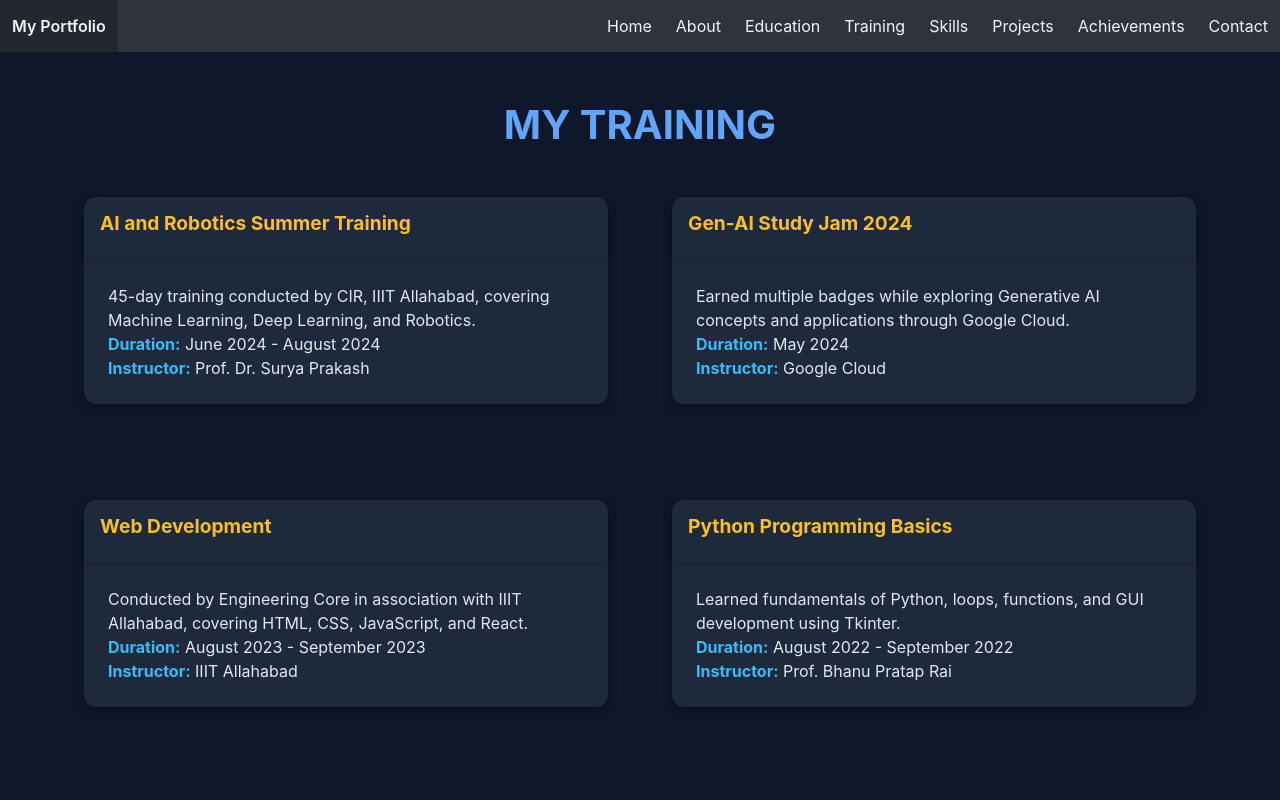
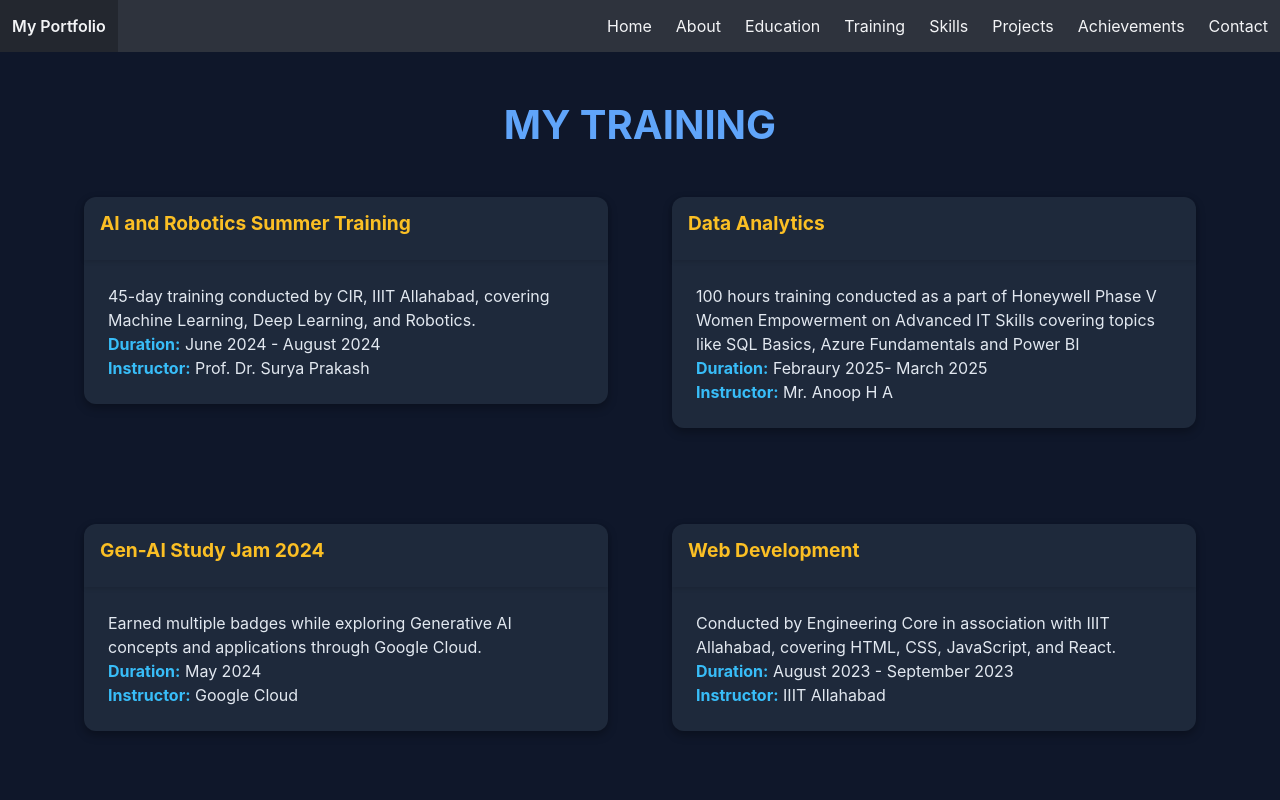
Before and after one commit to Chahat-Srivastava/portfolio, a React (Create React App) app in the folder client/: page /#/training in a window 1280 px wide. Shown: the top 800 px of the page. Built offline with nearby package versions, Linux system fonts and the light colour scheme; the HTML template or start-up script is replaced by a standard one.

Commit message:
projects and trainings updated

```diff
--- a/client/src/pages/Projects.jsx
+++ b/client/src/pages/Projects.jsx
@@ -53,6 +53,13 @@ function Projects() {
       tech: ["React", "Bulma-CSS"],
       link: "https://github.com/Chahat-Srivastava/google-sheets-clone",
     },
+    {
+      title: "Hospital Analytics Dashboard",
+      description:
+        "Hospital Analytics Dashboard is an interactive Power BI dashboard designed to provide real-time insights into hospital operations, patient demographics, and healthcare performance. It helps analyze key metrics such as patient admissions, disease trends, and resource utilization for data-driven decision-making.",
+      tech: ["Power BI","DAX"],
+      link: "https://github.com/Chahat-Srivastava/data-analytics-projects",
+    },
   ];
 
   return (
--- a/client/src/pages/Training.jsx
+++ b/client/src/pages/Training.jsx
@@ -10,6 +10,13 @@ function Training() {
         "45-day training conducted by CIR, IIIT Allahabad, covering Machine Learning, Deep Learning, and Robotics.",
       duration: "June 2024 - August 2024",
       instructor: "Prof. Dr. Surya Prakash",
+    },
+    {
+      title: "Data Analytics",
+      description:
+        "100 hours training conducted as a part of Honeywell Phase V Women Empowerment on Advanced IT Skills covering topics like SQL Basics, Azure Fundamentals and Power BI",
+      duration: "Febraury 2025- March 2025",
+      instructor: "Mr. Anoop H A",
     },
     {
       title: "Gen-AI Study Jam 2024",
```
